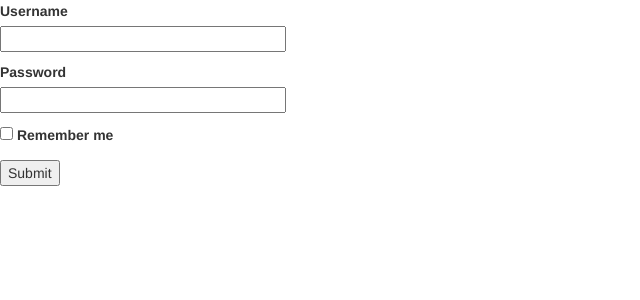
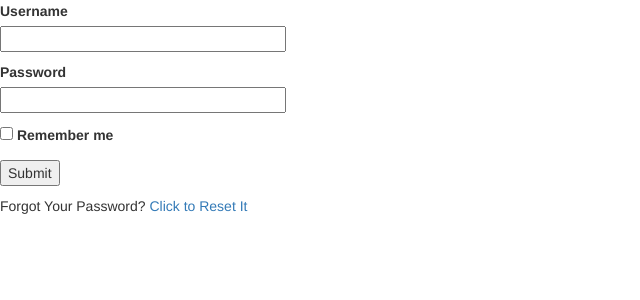
Before and after one commit to Brayonski/minutepitch, a Flask app: template app/templates/auth/login.html in a window 1280 px wide. Shown: the part 148-448 px from the top of the page, without its empty margins (0-640 px from the left). Run offline with Flask 2, Linux system fonts and the light colour scheme; the template is opened without the code that fills it, so the values that code supplies are empty, except form fields; tables that the repository leaves empty hold one stand-in row (values such as "Sample post"); form fields are guessed from the names that the template uses; parts of the project's set-up code (start-up, migrations or seed data) failed here and were passed over; some libraries are stand-ins or nearby versions.

Commit message:
Adds link to resetting password

```diff
--- a/app/templates/auth/login.html
+++ b/app/templates/auth/login.html
@@ -28,5 +28,9 @@
     <p>{{ form.remember_me() }} {{ form.remember_me.label }}</p>
     <p>{{ form.submit() }}</p>
 </form>
+<p>
+    Forgot Your Password?
+    <a href="{{ url_for('auth.reset_password_request') }}">Click to Reset It</a>
+</p>
 {% endblock %}
 <!--The form.hidden_tag() template argument generates a hidden field that includes a token that is used to protect the form against CSRF attacks. -->
```
